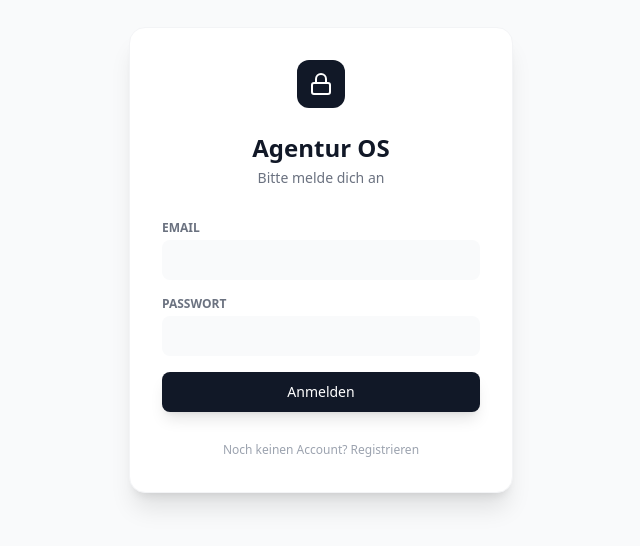
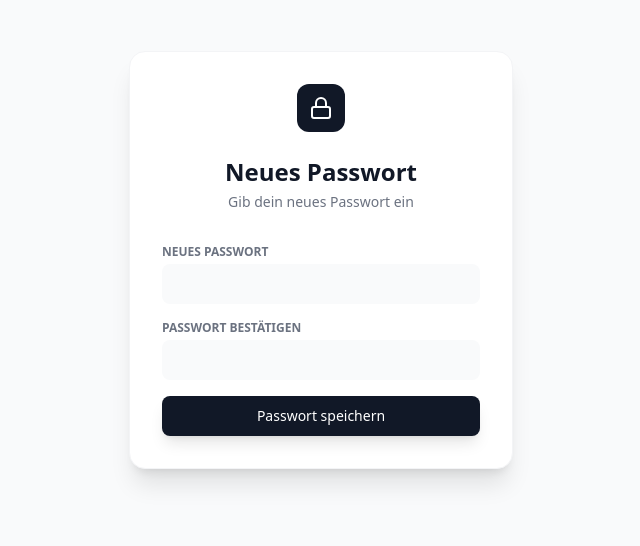
Before and after one commit to manifadi/agentur-os, a Next.js app: page /reset-password in a window 1280 px wide. Before the commit this address had no page. Shown: the part 140-686 px from the top of the page, without its empty margins (319-959 px from the left). Built offline with nearby package versions, Linux system fonts and the light colour scheme.

Commit message:
feat: implement password reset flow

```diff
--- a/app/components/ClientAppShell.tsx
+++ b/app/components/ClientAppShell.tsx
@@ -158,12 +158,12 @@ export default function ClientAppShell({ children }: { children: React.ReactNode
         router.push('/');
     };
 
+    const isResetPassword = pathname === '/reset-password';
+
     if (loadingSession) return <div className="flex h-screen items-center justify-center text-gray-400 font-medium">Lade App...</div>;
-    if (!session) return <LoginScreen />;
+    if (!session && !isResetPassword) return <LoginScreen />;
 
     // Helper to map pathname to legacy 'ViewState' for the Sidebar
-    // Only if MainSidebar expects strict types, otherwise we might need to update MainSidebarProps
-    // Current MainSidebar Expects: 'dashboard' | 'projects_overview' | 'global_tasks' | 'resource_planning' | 'settings'
     const getSidebarView = () => {
         if (!pathname) return 'dashboard';
         if (pathname.startsWith('/uebersicht')) return 'projects_overview';
@@ -193,12 +193,12 @@ export default function ClientAppShell({ children }: { children: React.ReactNode
             setEmployees,
             fetchData,
             handleLogout,
-            timeEntries, // [NEW]
-            setTimeEntries  // [NEW]
+            timeEntries,
+            setTimeEntries
         }}>
             <div className={`flex h-screen w-screen overflow-hidden ${appleBg} antialiased selection:bg-blue-500/30 scroll-smooth`}>
                 {/* SIDEBAR */}
-                {!['/login', '/onboarding'].includes(pathname || '') && (
+                {!['/login', '/onboarding', '/reset-password'].includes(pathname || '') && (
                     <MainSidebar
                         currentView={getSidebarView()}
                         setCurrentView={(v) => {
@@ -216,8 +216,7 @@ export default function ClientAppShell({ children }: { children: React.ReactNode
                 )}
 
                 {/* MAIN CONTENT AREA */}
-                <main className="flex-1 flex flex-col min-w-0 overflow-y-auto overflow-x-hidden relative ml-20">
-                    {/* Glassmorphism Header Background Effect if needed here */}
+                <main className={`flex-1 flex flex-col min-w-0 overflow-y-auto overflow-x-hidden relative ${isResetPassword || pathname === '/onboarding' ? '' : 'ml-20'}`}>
                     {children}
                 </main>
             </div>
--- a/app/components/LoginScreen.tsx
+++ b/app/components/LoginScreen.tsx
@@ -7,16 +7,33 @@ export default function LoginScreen() {
     const [password, setPassword] = useState('');
     const [loading, setLoading] = useState(false);
     const [isSignUp, setIsSignUp] = useState(false);
+    const [isForgotPassword, setIsForgotPassword] = useState(false);
     const [msg, setMsg] = useState('');
+    const [msgType, setMsgType] = useState<'error' | 'success'>('error');
 
     const handleAuth = async (e: React.FormEvent) => {
         e.preventDefault();
         setLoading(true);
         setMsg('');
-        if (isSignUp) {
+        setMsgType('error');
+
+        if (isForgotPassword) {
+            const { error } = await supabase.auth.resetPasswordForEmail(email, {
+                redirectTo: `${window.location.origin}/reset-password`,
+            });
+            if (error) {
+                setMsg(error.message);
+            } else {
+                setMsgType('success');
+                setMsg('E-Mail zum Zurücksetzen wurde gesendet!');
+            }
+        } else if (isSignUp) {
             const { error } = await supabase.auth.signUp({ email, password });
             if (error) setMsg(error.message);
-            else setMsg('Account erstellt! Du bist eingeloggt.');
+            else {
+                setMsgType('success');
+                setMsg('Account erstellt! Du bist eingeloggt.');
+            }
         } else {
             const { error } = await supabase.auth.signInWithPassword({ email, password });
             if (error) setMsg(error.message);
@@ -27,16 +44,84 @@ export default function LoginScreen() {
     return (
         <div className="min-h-screen flex items-center justify-center bg-gray-50 font-sans p-4">
             <div className="bg-white p-8 rounded-2xl shadow-xl w-full max-w-sm border border-gray-100">
-                <div className="flex justify-center mb-6"><div className="w-12 h-12 bg-gray-900 rounded-xl flex items-center justify-center text-white"><Lock size={24} /></div></div>
+                <div className="flex justify-center mb-6">
+                    <div className="w-12 h-12 bg-gray-900 rounded-xl flex items-center justify-center text-white">
+                        <Lock size={24} />
+                    </div>
+                </div>
                 <h1 className="text-2xl font-bold text-center mb-1 text-gray-900">Agentur OS</h1>
-                <p className="text-center text-gray-500 text-sm mb-8">Bitte melde dich an</p>
+                <p className="text-center text-gray-500 text-sm mb-8">
+                    {isForgotPassword ? 'Passwort zurücksetzen' : 'Bitte melde dich an'}
+                </p>
+
                 <form onSubmit={handleAuth} className="space-y-4">
-                    <div><label className="block text-xs font-bold text-gray-500 uppercase mb-1">Email</label><input type="email" required className="w-full rounded-lg border-gray-200 text-sm py-2.5 px-3 bg-gray-50 outline-none focus:ring-2 focus:ring-gray-900 transition" value={email} onChange={(e) => setEmail(e.target.value)} /></div>
-                    <div><label className="block text-xs font-bold text-gray-500 uppercase mb-1">Passwort</label><input type="password" required minLength={6} className="w-full rounded-lg border-gray-200 text-sm py-2.5 px-3 bg-gray-50 outline-none focus:ring-2 focus:ring-gray-900 transition" value={password} onChange={(e) => setPassword(e.target.value)} /></div>
-                    {msg && <div className="text-xs text-red-500 text-center">{msg}</div>}
-                    <button type="submit" disabled={loading} className="w-full py-2.5 rounded-lg bg-gray-900 text-white text-sm font-medium hover:bg-gray-800 shadow-lg disabled:opacity-50 transition">{loading ? 'Lade...' : (isSignUp ? 'Account erstellen' : 'Anmelden')}</button>
+                    <div>
+                        <label className="block text-xs font-bold text-gray-500 uppercase mb-1">Email</label>
+                        <input
+                            type="email"
+                            required
+                            className="w-full rounded-lg border-gray-200 text-sm py-2.5 px-3 bg-gray-50 outline-none focus:ring-2 focus:ring-gray-900 transition"
+                            value={email}
+                            onChange={(e) => setEmail(e.target.value)}
+                        />
+                    </div>
+
+                    {!isForgotPassword && (
+                        <div>
+                            <div className="flex justify-between items-center mb-1">
+                                <label className="block text-xs font-bold text-gray-500 uppercase">Passwort</label>
+                                <button
+                                    type="button"
+                                    onClick={() => {
+                                        setIsForgotPassword(true);
+                                        setMsg('');
+                                    }}
+                                    className="text-[10px] text-blue-600 hover:underline font-bold"
+                                >
+                                    Passwort vergessen?
+                                </button>
+                            </div>
+                            <input
+                                type="password"
+                                required
+                                minLength={6}
+                                className="w-full rounded-lg border-gray-200 text-sm py-2.5 px-3 bg-gray-50 outline-none focus:ring-2 focus:ring-gray-900 transition"
+                                value={password}
+                                onChange={(e) => setPassword(e.target.value)}
+                            />
+                        </div>
+                    )}
+
+                    {msg && (
+                        <div className={`text-xs text-center px-2 py-1.5 rounded ${msgType === 'success' ? 'bg-green-50 text-green-600' : 'text-red-500'}`}>
+                            {msg}
+                        </div>
+                    )}
+
+                    <button
+                        type="submit"
+                        disabled={loading}
+                        className="w-full py-2.5 rounded-lg bg-gray-900 text-white text-sm font-medium hover:bg-black shadow-lg disabled:opacity-50 transition"
+                    >
+                        {loading ? 'Lade...' : isForgotPassword ? 'Link senden' : isSignUp ? 'Account erstellen' : 'Anmelden'}
+                    </button>
                 </form>
-                <div className="mt-6 text-center"><button onClick={() => { setIsSignUp(!isSignUp); setMsg(''); }} className="text-xs text-gray-400 hover:text-gray-900 transition">{isSignUp ? 'Zurück zum Login' : 'Noch keinen Account? Registrieren'}</button></div>
+
+                <div className="mt-6 text-center">
+                    <button
+                        onClick={() => {
+                            if (isForgotPassword) {
+                                setIsForgotPassword(false);
+                            } else {
+                                setIsSignUp(!isSignUp);
+                            }
+                            setMsg('');
+                        }}
+                        className="text-xs text-gray-400 hover:text-gray-900 transition"
+                    >
+                        {isForgotPassword ? 'Zurück zum Login' : isSignUp ? 'Zurück zum Login' : 'Noch keinen Account? Registrieren'}
+                    </button>
+                </div>
             </div>
         </div>
     );
--- /dev/null
+++ b/app/components/ResetPassword.tsx
@@ -0,0 +1,101 @@
+import React, { useState, useEffect } from 'react';
+import { supabase } from '../supabaseClient';
+import { Lock, Check } from 'lucide-react';
+
+export default function ResetPassword() {
+    const [password, setPassword] = useState('');
+    const [confirmPassword, setConfirmPassword] = useState('');
+    const [loading, setLoading] = useState(false);
+    const [msg, setMsg] = useState('');
+    const [msgType, setMsgType] = useState<'error' | 'success'>('error');
+    const [isDone, setIsDone] = useState(false);
+
+    const handleReset = async (e: React.FormEvent) => {
+        e.preventDefault();
+        if (password !== confirmPassword) {
+            setMsg('Passwörter stimmen nicht überein');
+            setMsgType('error');
+            return;
+        }
+
+        setLoading(true);
+        setMsg('');
+        const { error } = await supabase.auth.updateUser({ password });
+
+        if (error) {
+            setMsg(error.message);
+            setMsgType('error');
+        } else {
+            setMsg('Passwort erfolgreich geändert!');
+            setMsgType('success');
+            setIsDone(true);
+            setTimeout(() => {
+                window.location.href = '/';
+            }, 2000);
+        }
+        setLoading(false);
+    };
+
+    return (
+        <div className="min-h-screen flex items-center justify-center bg-gray-50 font-sans p-4">
+            <div className="bg-white p-8 rounded-2xl shadow-xl w-full max-w-sm border border-gray-100">
+                <div className="flex justify-center mb-6">
+                    <div className="w-12 h-12 bg-gray-900 rounded-xl flex items-center justify-center text-white">
+                        {isDone ? <Check size={24} /> : <Lock size={24} />}
+                    </div>
+                </div>
+                <h1 className="text-2xl font-bold text-center mb-1 text-gray-900">Neues Passwort</h1>
+                <p className="text-center text-gray-500 text-sm mb-8">
+                    Gib dein neues Passwort ein
+                </p>
+
+                {!isDone ? (
+                    <form onSubmit={handleReset} className="space-y-4">
+                        <div>
+                            <label className="block text-xs font-bold text-gray-500 uppercase mb-1">Neues Passwort</label>
+                            <input
+                                type="password"
+                                required
+                                minLength={6}
+                                className="w-full rounded-lg border-gray-200 text-sm py-2.5 px-3 bg-gray-50 outline-none focus:ring-2 focus:ring-gray-900 transition"
+                                value={password}
+                                onChange={(e) => setPassword(e.target.value)}
+                            />
+                        </div>
+
+                        <div>
+                            <label className="block text-xs font-bold text-gray-500 uppercase mb-1">Passwort bestätigen</label>
+                            <input
+                                type="password"
+                                required
+                                minLength={6}
+                                className="w-full rounded-lg border-gray-200 text-sm py-2.5 px-3 bg-gray-50 outline-none focus:ring-2 focus:ring-gray-900 transition"
+                                value={confirmPassword}
+                                onChange={(e) => setConfirmPassword(e.target.value)}
+                            />
+                        </div>
+
+                        {msg && (
+                            <div className={`text-xs text-center px-2 py-1.5 rounded ${msgType === 'success' ? 'bg-green-50 text-green-600' : 'text-red-500'}`}>
+                                {msg}
+                            </div>
+                        )}
+
+                        <button
+                            type="submit"
+                            disabled={loading}
+                            className="w-full py-2.5 rounded-lg bg-gray-900 text-white text-sm font-medium hover:bg-black shadow-lg disabled:opacity-50 transition"
+                        >
+                            {loading ? 'Speichere...' : 'Passwort speichern'}
+                        </button>
+                    </form>
+                ) : (
+                    <div className="text-center py-4">
+                        <div className="text-green-600 font-medium mb-2">Erfolgreich!</div>
+                        <p className="text-gray-500 text-sm text-center">Du wirst zum Login weitergeleitet...</p>
+                    </div>
+                )}
+            </div>
+        </div>
+    );
+}
--- /dev/null
+++ b/app/reset-password/page.tsx
@@ -0,0 +1,7 @@
+'use client';
+
+import ResetPassword from '../components/ResetPassword';
+
+export default function ResetPasswordPage() {
+    return <ResetPassword />;
+}
```
